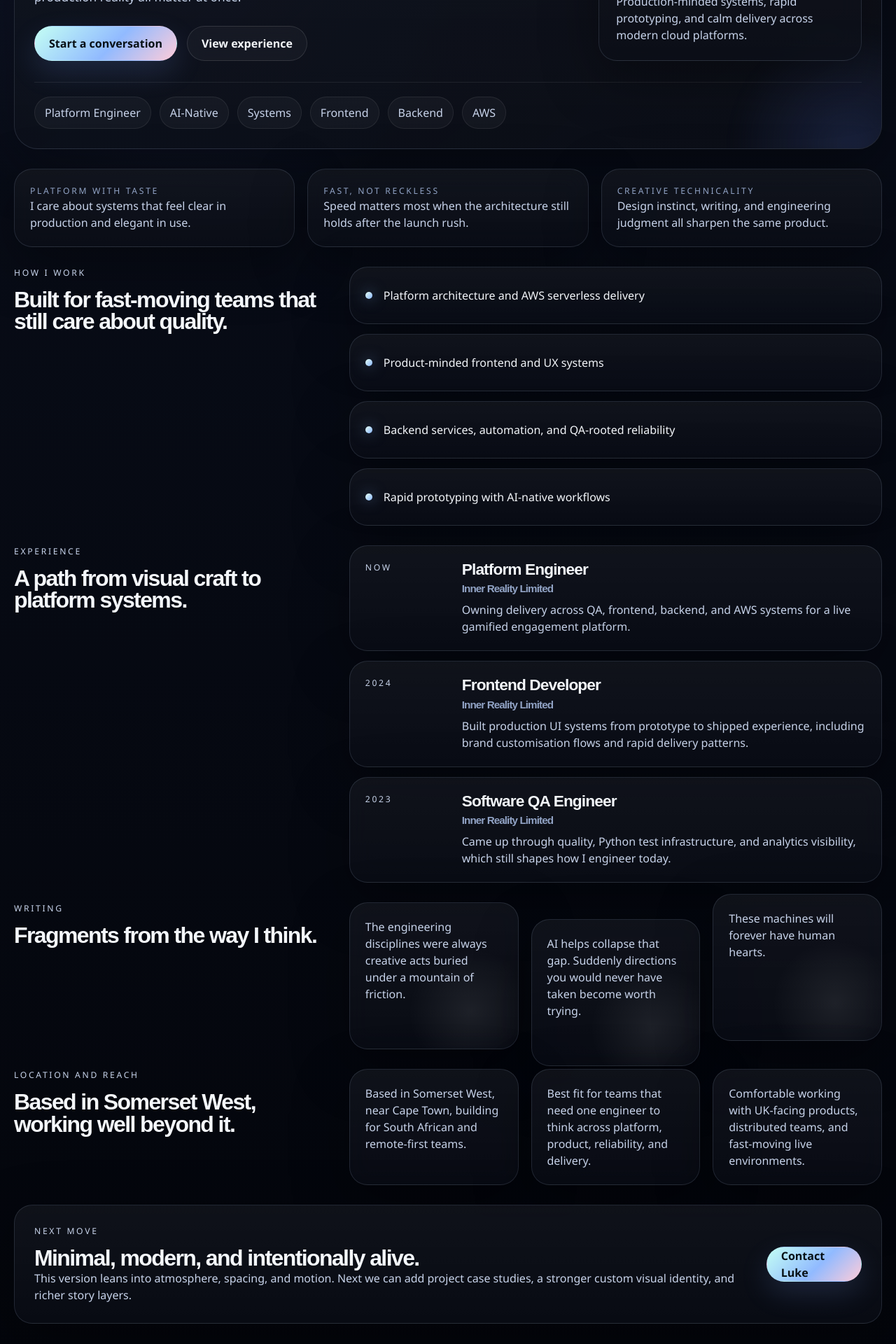
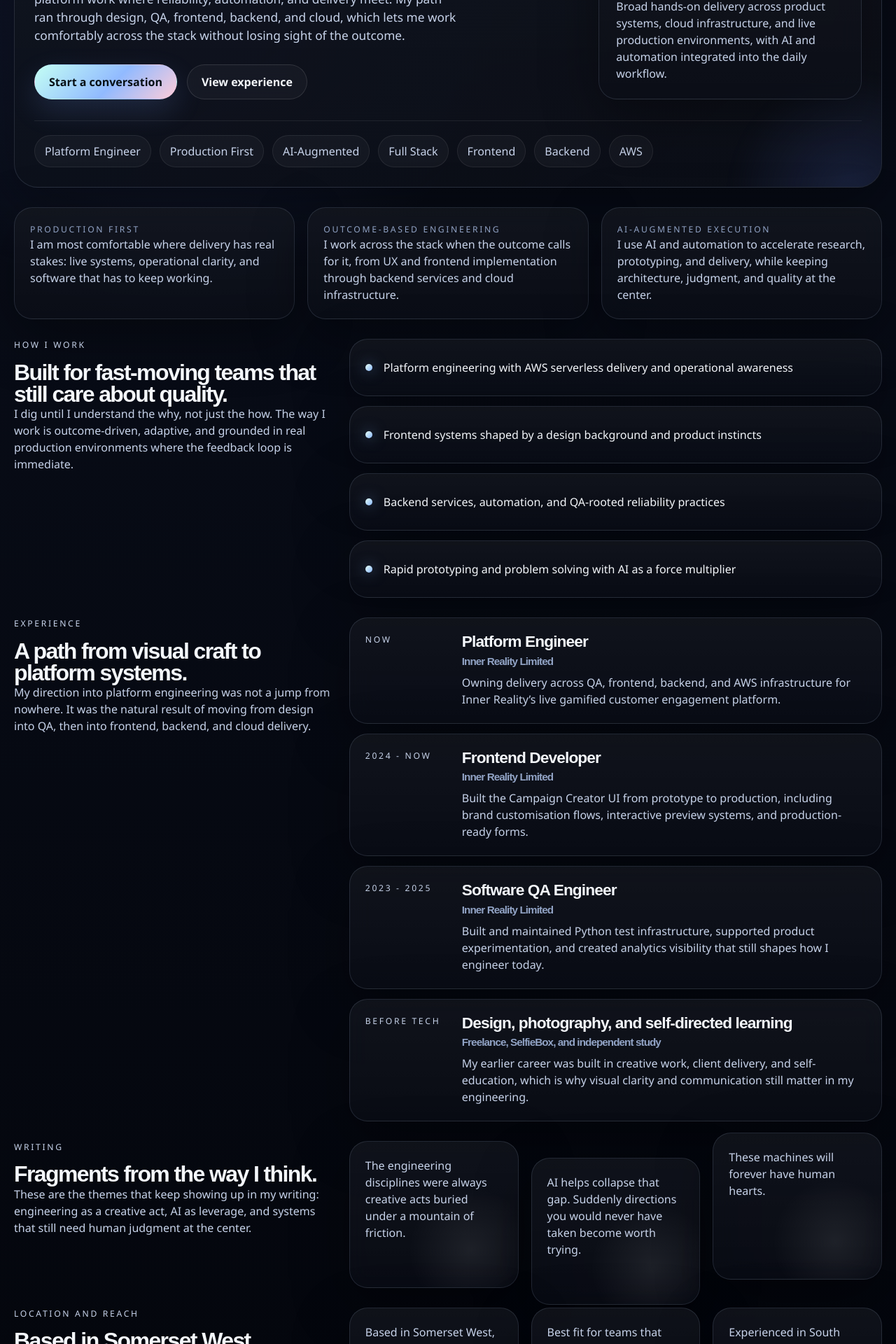
Before and after one commit to This-is-Luke/this-is-luke, a React (Vite) app: page / in a window 1280 px wide. Shown: the part 580-2500 px from the top of the page at 70% size. Built offline with nearby package versions, Linux system fonts and the light colour scheme.

Commit message:
Refine portfolio copy

```diff
--- a/src/App.tsx
+++ b/src/App.tsx
@@ -3,8 +3,9 @@ import './App.css'
 
 const heroTags = [
   'Platform Engineer',
-  'AI-Native',
-  'Systems',
+  'Production First',
+  'AI-Augmented',
+  'Full Stack',
   'Frontend',
   'Backend',
   'AWS',
@@ -12,24 +13,24 @@ const heroTags = [
 
 const principles = [
   {
-    title: 'Platform with taste',
-    body: 'I care about systems that feel clear in production and elegant in use.',
+    title: 'Production first',
+    body: 'I am most comfortable where delivery has real stakes: live systems, operational clarity, and software that has to keep working.',
   },
   {
-    title: 'Fast, not reckless',
-    body: 'Speed matters most when the architecture still holds after the launch rush.',
+    title: 'Outcome-based engineering',
+    body: 'I work across the stack when the outcome calls for it, from UX and frontend implementation through backend services and cloud infrastructure.',
   },
   {
-    title: 'Creative technicality',
-    body: 'Design instinct, writing, and engineering judgment all sharpen the same product.',
+    title: 'AI-augmented execution',
+    body: 'I use AI and automation to accelerate research, prototyping, and delivery, while keeping architecture, judgment, and quality at the center.',
   },
 ]
 
 const capabilityRows = [
-  'Platform architecture and AWS serverless delivery',
-  'Product-minded frontend and UX systems',
-  'Backend services, automation, and QA-rooted reliability',
-  'Rapid prototyping with AI-native workflows',
+  'Platform engineering with AWS serverless delivery and operational awareness',
+  'Frontend systems shaped by a design background and product instincts',
+  'Backend services, automation, and QA-rooted reliability practices',
+  'Rapid prototyping and problem solving with AI as a force multiplier',
 ]
 
 const timeline = [
@@ -38,21 +39,28 @@ const timeline = [
     role: 'Platform Engineer',
     company: 'Inner Reality Limited',
     summary:
-      'Owning delivery across QA, frontend, backend, and AWS systems for a live gamified engagement platform.',
+      'Owning delivery across QA, frontend, backend, and AWS infrastructure for Inner Reality’s live gamified customer engagement platform.',
   },
   {
-    years: '2024',
+    years: '2024 - now',
     role: 'Frontend Developer',
     company: 'Inner Reality Limited',
     summary:
-      'Built production UI systems from prototype to shipped experience, including brand customisation flows and rapid delivery patterns.',
+      'Built the Campaign Creator UI from prototype to production, including brand customisation flows, interactive preview systems, and production-ready forms.',
   },
   {
-    years: '2023',
+    years: '2023 - 2025',
     role: 'Software QA Engineer',
     company: 'Inner Reality Limited',
     summary:
-      'Came up through quality, Python test infrastructure, and analytics visibility, which still shapes how I engineer today.',
+      'Built and maintained Python test infrastructure, supported product experimentation, and created analytics visibility that still shapes how I engineer today.',
+  },
+  {
+    years: 'Before tech',
+    role: 'Design, photography, and self-directed learning',
+    company: 'Freelance, SelfieBox, and independent study',
+    summary:
+      'My earlier career was built in creative work, client delivery, and self-education, which is why visual clarity and communication still matter in my engineering.',
   },
 ]
 
@@ -63,9 +71,9 @@ const writing = [
 ]
 
 const searchSignals = [
-  'Based in Somerset West, near Cape Town, building for South African and remote-first teams.',
-  'Best fit for teams that need one engineer to think across platform, product, reliability, and delivery.',
-  'Comfortable working with UK-facing products, distributed teams, and fast-moving live environments.',
+  'Based in Somerset West, near Cape Town, and comfortable in remote-first and distributed teams.',
+  'Best fit for teams that need a platform-minded engineer who can think across product, delivery, reliability, and implementation.',
+  'Experienced in South African and UK-facing environments where feedback loops are fast and production quality matters.',
 ]
 
 function App() {
@@ -125,12 +133,14 @@ function App() {
           <div className="hero-copy">
             <h1>
               Platform engineering,
-              <span>with range, restraint, and a designer’s eye.</span>
+              <span>shaped by quality, delivery, and a designer’s eye.</span>
             </h1>
             <p className="hero-lede">
-              I build across frontend, backend, QA, and AWS serverless systems.
-              The work I’m drawn to lives where architecture, product thinking,
-              and production reality all matter at once.
+              I am an engineer shaped by quality and production, now
+              gravitating toward platform work where reliability, automation,
+              and delivery meet. My path ran through design, QA, frontend,
+              backend, and cloud, which lets me work comfortably across the
+              stack without losing sight of the outcome.
             </p>
 
             <div className="hero-actions">
@@ -147,8 +157,9 @@ function App() {
             <p className="panel-label">Current focus</p>
             <h2>Platform Engineer | Neurodivergent | AI-Native</h2>
             <p>
-              Production-minded systems, rapid prototyping, and calm delivery
-              across modern cloud platforms.
+              Broad hands-on delivery across product systems, cloud
+              infrastructure, and live production environments, with AI and
+              automation integrated into the daily workflow.
             </p>
           </aside>
         </div>
@@ -173,6 +184,11 @@ function App() {
         <div className="feature-intro">
           <p className="eyebrow">How I work</p>
           <h2>Built for fast-moving teams that still care about quality.</h2>
+          <p>
+            I dig until I understand the why, not just the how. The way I work
+            is outcome-driven, adaptive, and grounded in real production
+            environments where the feedback loop is immediate.
+          </p>
         </div>
 
         <div className="capability-stack">
@@ -189,6 +205,11 @@ function App() {
         <div className="section-copy">
           <p className="eyebrow">Experience</p>
           <h2>A path from visual craft to platform systems.</h2>
+          <p>
+            My direction into platform engineering was not a jump from nowhere.
+            It was the natural result of moving from design into QA, then into
+            frontend, backend, and cloud delivery.
+          </p>
         </div>
 
         <div className="timeline-list">
@@ -211,6 +232,11 @@ function App() {
         <div className="section-copy">
           <p className="eyebrow">Writing</p>
           <h2>Fragments from the way I think.</h2>
+          <p>
+            These are the themes that keep showing up in my writing:
+            engineering as a creative act, AI as leverage, and systems that
+            still need human judgment at the center.
+          </p>
         </div>
 
         <div className="quote-grid">
@@ -226,6 +252,11 @@ function App() {
         <div className="section-copy">
           <p className="eyebrow">Location and reach</p>
           <h2>Based in Somerset West, working well beyond it.</h2>
+          <p>
+            I am based in Somerset West in the Western Cape, close to Cape
+            Town, and I work well with distributed teams and remote delivery
+            across markets.
+          </p>
         </div>
 
         <div className="seo-grid">
@@ -239,12 +270,11 @@ function App() {
 
       <section className="section-block closing-card" data-reveal>
         <div>
-          <p className="eyebrow">Next move</p>
-          <h2>Minimal, modern, and intentionally alive.</h2>
+          <p className="eyebrow">Contact</p>
+          <h2>Looking for someone who can span quality, product, and platform.</h2>
           <p>
-            This version leans into atmosphere, spacing, and motion. Next we can
-            add project case studies, a stronger custom visual identity, and
-            richer story layers.
+            If you need someone who can move between implementation, systems,
+            and delivery without losing the bigger picture, let&apos;s talk.
           </p>
         </div>
         <a href="mailto:hello@thisisluke.dev" className="button button-primary">
```
